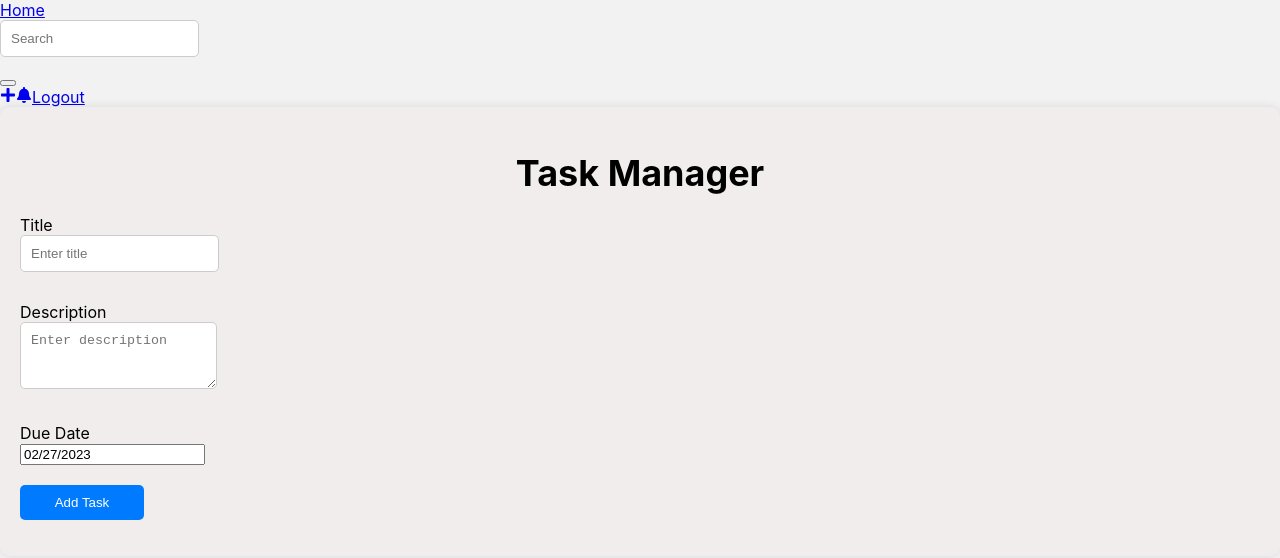
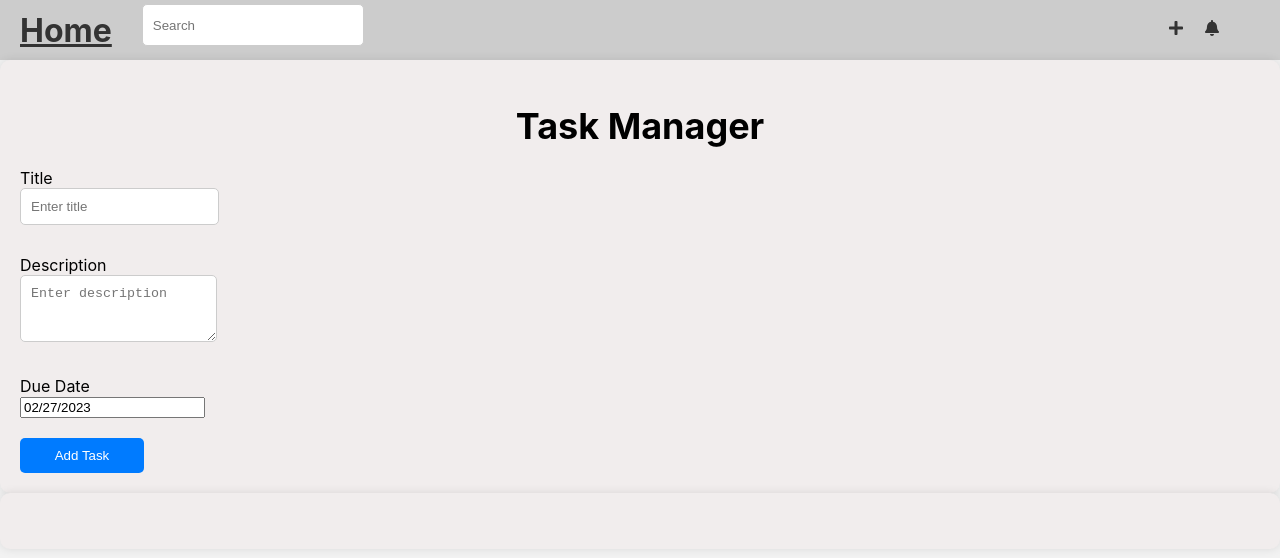
Before and after one commit to kahikoj/Plp, a React (Create React App) app: page /dashboard in a window 1280 px wide. Shown: the top 558 px of the page. Built offline with nearby package versions, Linux system fonts and the light colour scheme.

Commit message:
Updated Navbar setting, - Added AddTask && TaskList in Two containers

```diff
--- a/src/App.css
+++ b/src/App.css
@@ -9,6 +9,15 @@ body {
   border-radius: 10px;
   box-shadow: 0 0 10px rgba(0, 0, 0, 0.1);
   padding: 20px;
+  display: flex;
+  flex-direction: column;
+  justify-content: space-between;
+  align-items: left;
+}
+
+
+.add-task, .task-list {
+  flex-basis: 48%;
 }
 
 /* Style for the h1 */
--- a/src/Dashboard.js
+++ b/src/Dashboard.js
@@ -40,6 +40,8 @@ const Dashboard = () => {
   return (
     <>
       <MyNavbar />
+      <div className="container-wrapper">
+
       <Container className="container">
         <Row>
           <Col>
@@ -47,10 +49,14 @@ const Dashboard = () => {
           </Col>
         </Row>
         <Row>
-          <Col xs={12} md={6}>
+          <Col md={6}>
             <TaskForm onAddTask={handleAddTask} />
           </Col>
-          <Col xs={12} md={6}>
+        </Row>
+      </Container>
+      <Container className="container">
+        <Row>
+        <Col md={6}>
             <TaskList
               tasks={tasks}
               onCompleteTask={handleCompleteTask}
@@ -60,6 +66,7 @@ const Dashboard = () => {
           </Col>
         </Row>
       </Container>
+      </div>
     </>
   );
 };
--- a/src/Navbar.css
+++ b/src/Navbar.css
@@ -0,0 +1,49 @@
+.my-navbar {
+  background-color: #ccc;
+  display: flex;
+  justify-content: space-between;
+  align-items: center;
+  height: 60px;
+  padding: 0 20px;
+}
+
+.my-navbar__left {
+  display: flex;
+  align-items: center;
+}
+
+.my-navbar__brand {
+  font-size: 2rem;
+  font-weight: bold;
+  color: #333;
+  margin-right: 30px;
+}
+
+.my-navbar__right {
+  display: flex;
+  align-items: right;
+}
+
+.my-navbar__search {
+  height: 20px;
+  width: 200px;
+  border-radius: 20px;
+  border: none;
+  outline: none;
+  padding: 0 10px;
+  margin-left: auto;
+}
+
+
+.my-navbar__icon {
+  font-size: 1rem;
+  margin-right: 20px;
+  color: #333;
+}
+
+.my-navbar__logout {
+  font-size: 1rem;
+  margin-right: 20px;
+  color: #333;
+  cursor: pointer;
+}
--- a/src/Navbar.js
+++ b/src/Navbar.js
@@ -24,12 +24,12 @@ const MyNavbar = () => {
           <FormControl className="my-navbar__search" type="text" placeholder="Search" />
         </Form>
       </div>
-      <Navbar.Toggle aria-controls="basic-navbar-nav" />
+      {/* <Navbar.Toggle aria-controls="basic-navbar-nav" /> */}
       <Navbar.Collapse id="basic-navbar-nav">
         <Nav className="ml-auto my-navbar__right">
           <Nav.Link href="/tasks/new"><FaPlus className="my-navbar__icon" /></Nav.Link>
           <Nav.Link href="#"><FaBell className="my-navbar__icon" /></Nav.Link>
-          <Nav.Link className="my-navbar__logout" onClick={handleLogout}>Logout</Nav.Link>
+          <Nav.Link className="my-navbar__logout" onClick={handleLogout}></Nav.Link>
         </Nav>
       </Navbar.Collapse>
     </Navbar>
```
Lines whose indentation alone changed are shown as unchanged.
